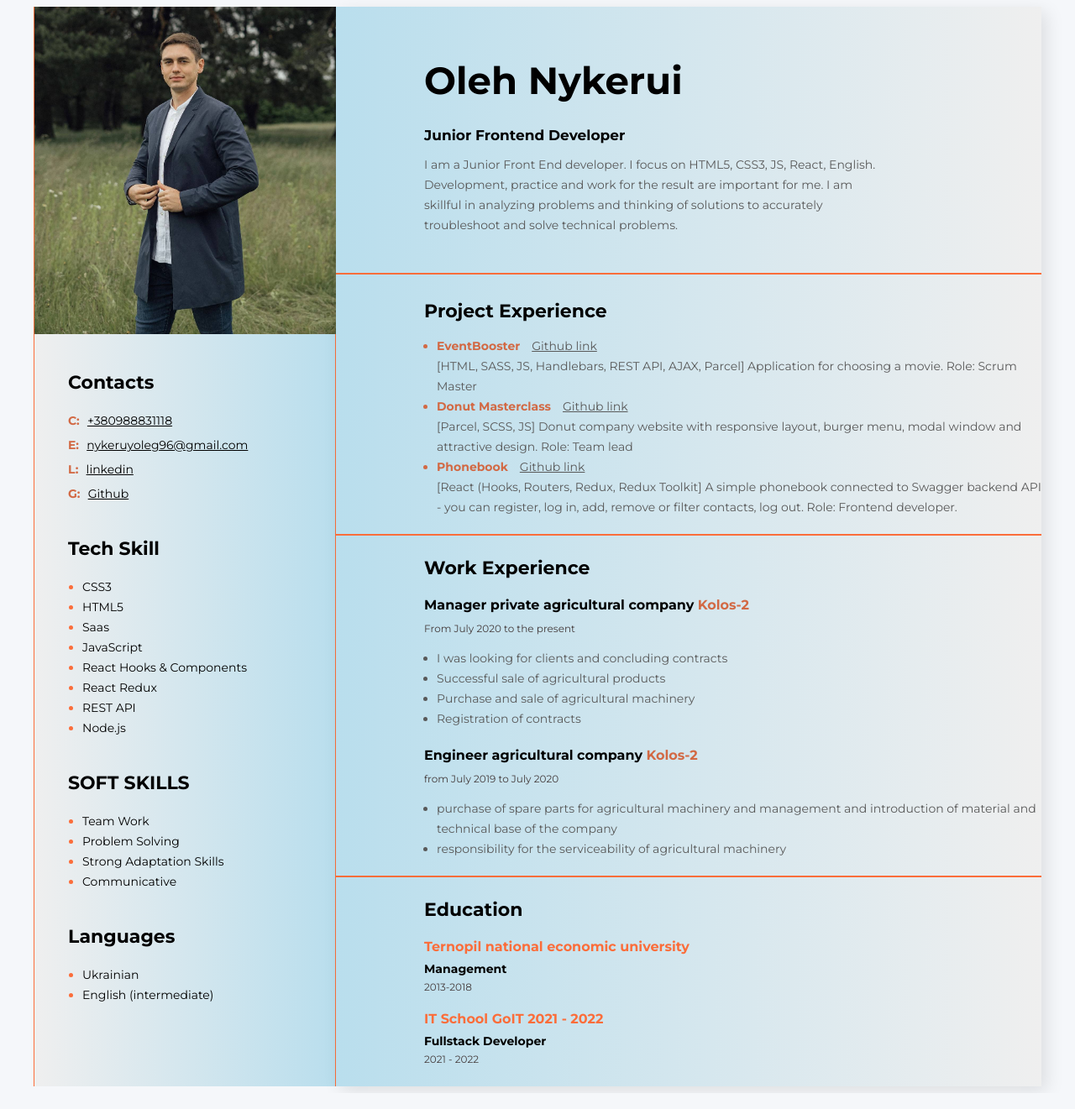
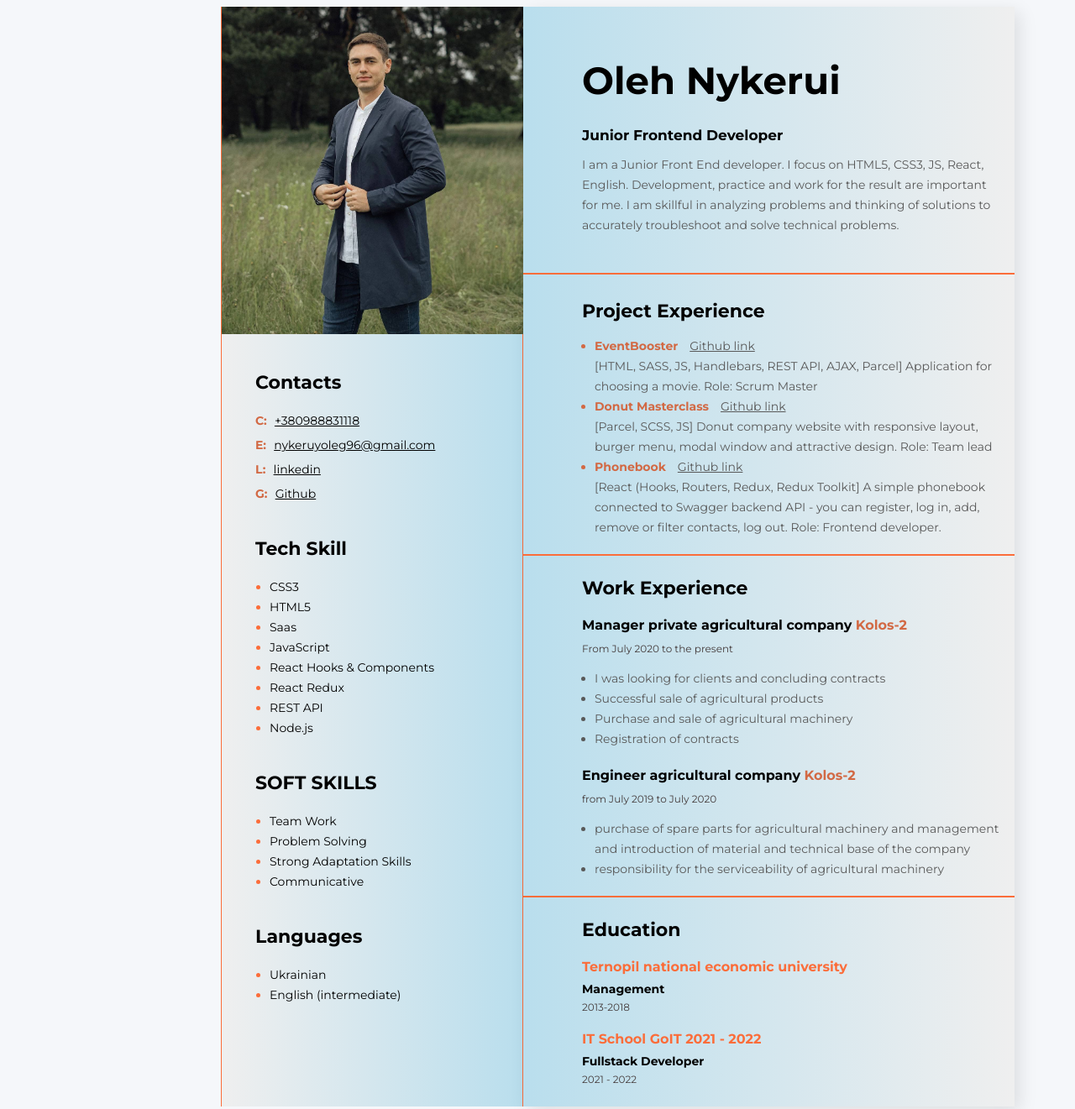
Before and after one commit to OlegNykerui/oleg_nykeruy_frontend, a plain HTML site: page index.html in a window 1280 px wide. Shown: the top 1321 px of the page at 84% size. Drawn offline with Linux system fonts and the light colour scheme.

Commit message:
add styles

```diff
--- a/styles/styles.css
+++ b/styles/styles.css
@@ -8,7 +8,7 @@ body {
   display: flex;
   flex-direction: row-reverse;
   width: 1200px;
-  margin: 0 auto;
+  margin: 0;
 }
 
 .main_content {
@@ -26,7 +26,7 @@ body {
 }
 .about {
   margin-bottom: 40px;
-  margin-left: 105px;
+  margin-left: 70px;
 }
 .about_position {
   font-style: normal;
@@ -59,6 +59,7 @@ body {
   color: #595959;
   width: 550px;
   margin-bottom: 0px;
+  width: 500px;
 }
 
 /* projects styles */
@@ -116,7 +117,9 @@ body {
 
 .projects {
   /* margin-bottom: 50px; */
-  margin-left: 105px;
+  /* margin-left: 105px; */
+  margin-left: 70px;
+  width: 500px;
 }
 
 /* work styles */
@@ -128,7 +131,9 @@ body {
 }
 
 .work {
-  margin-left: 105px;
+  /* margin-left: 105px;
+   */
+  margin-left: 70px;
 }
 
 .work_position {
@@ -164,6 +169,7 @@ body {
 }
 
 .work_list_item {
+  width: 500px;
   font-style: normal;
   font-weight: 400;
   font-size: 14px;
@@ -180,7 +186,8 @@ body {
 }
 
 .education {
-  margin-left: 105px;
+  /* margin-left: 105px; */
+  margin-left: 70px;
 }
 
 .university {
```
Also changed, not shown: 1 other file.
